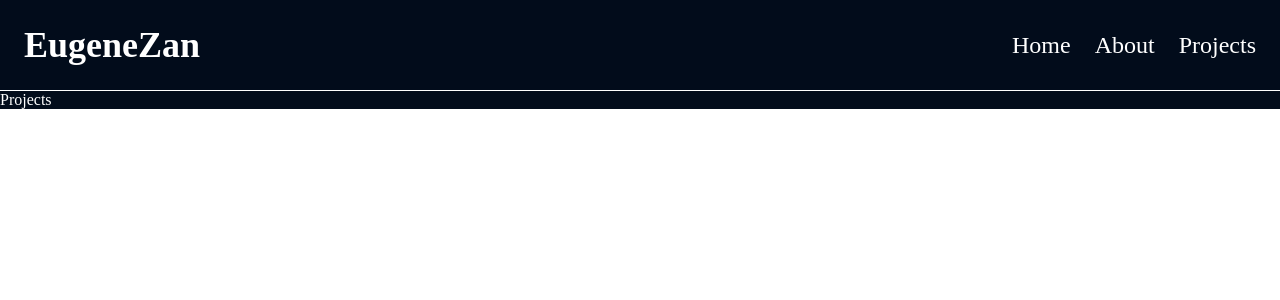
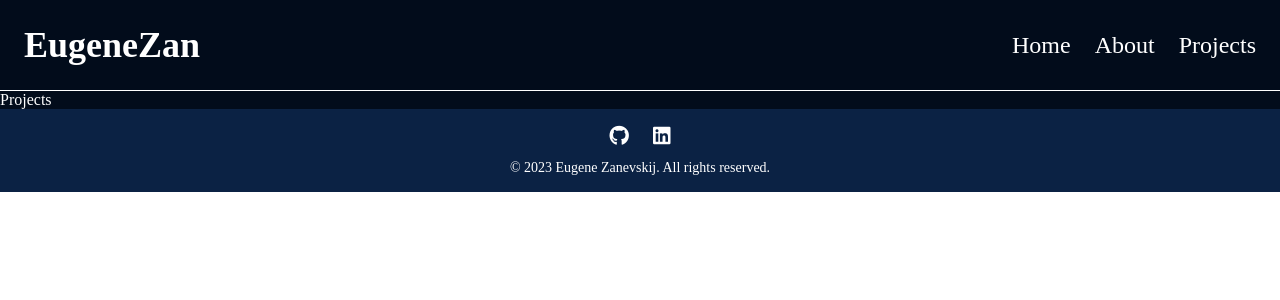
Before and after one commit to EugeneZanevskij/portfolio, a React (Vite) app: page /projects in a window 1280 px wide. Shown: the top 300 px of the page. Built offline with nearby package versions, Linux system fonts and the light colour scheme.

Commit message:
feat: add footer

```diff
--- a/index.html
+++ b/index.html
@@ -5,6 +5,7 @@
     <link rel="icon" type="image/svg+xml" href="/favicon-EZ.png" />
     <meta name="viewport" content="width=device-width, initial-scale=1.0" />
     <title>Porfolio EZ</title>
+    <link rel="stylesheet" href="https://cdnjs.cloudflare.com/ajax/libs/font-awesome/6.4.2/css/all.min.css" integrity="sha512-z3gLpd7yknf1YoNbCzqRKc4qyor8gaKU1qmn+CShxbuBusANI9QpRohGBreCFkKxLhei6S9CQXFEbbKuqLg0DA==" crossorigin="anonymous" referrerpolicy="no-referrer" />
   </head>
   <body>
     <div id="root"></div>
--- a/src/App.tsx
+++ b/src/App.tsx
@@ -4,6 +4,7 @@ import Home from './pages/Home/Home';
 import About from './pages/About/About';
 import Projects from './pages/Projects/Projects';
 import Navbar from './components/Navbar/Navbar';
+import Footer from './components/Footer/Footer';
 
 const App = () => {
   return (
@@ -15,7 +16,7 @@ const App = () => {
           <Route path="/about" element={<About />} />
           <Route path="/projects" element={<Projects />} />
         </Routes>
-
+        <Footer />
       </BrowserRouter>
 
     </div>
--- /dev/null
+++ b/src/components/Footer/Footer.module.css
@@ -0,0 +1,22 @@
+@import '../../vars.css';
+
+.footer {
+  background-color: var(--color-dark);
+  color: #fff;
+  padding: 1rem;
+  text-align: center;
+}
+
+.socialLinks {
+  margin-bottom: 0.75rem;
+}
+
+.socialLinks a {
+  color: #fff;
+  margin: 0 0.75rem;
+  font-size: 1.25rem;
+}
+
+.yearLine {
+  font-size: 14px;
+}
--- /dev/null
+++ b/src/components/Footer/Footer.tsx
@@ -0,0 +1,22 @@
+import React from 'react';
+import styles from './Footer.module.css';
+
+const Footer = () => {
+  const currentYear = new Date().getFullYear();
+
+  return (
+    <footer className={styles.footer}>
+      <div className={styles.socialLinks}>
+        <a href="https://github.com/EugeneZanevskij" target="_blank" rel="noopener noreferrer">
+          <i className="fab fa-github"></i>
+        </a>
+        <a href="https://www.linkedin.com/in/eugene-zanevskij/" target="_blank" rel="noopener noreferrer">
+          <i className="fab fa-linkedin"></i>
+        </a>
+      </div>
+      <p className={styles.yearLine}>© {currentYear} Eugene Zanevskij. All rights reserved.</p>
+    </footer>
+  );
+};
+
+export default Footer
```
